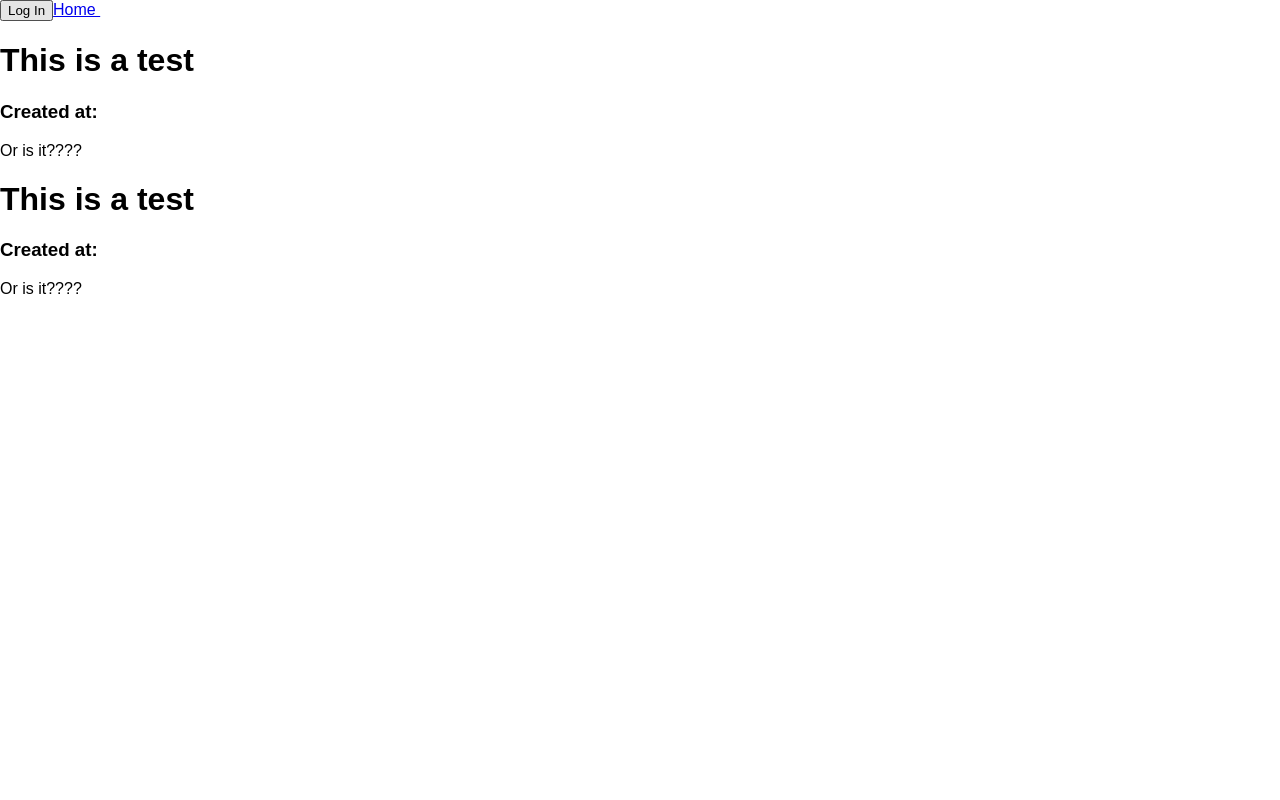
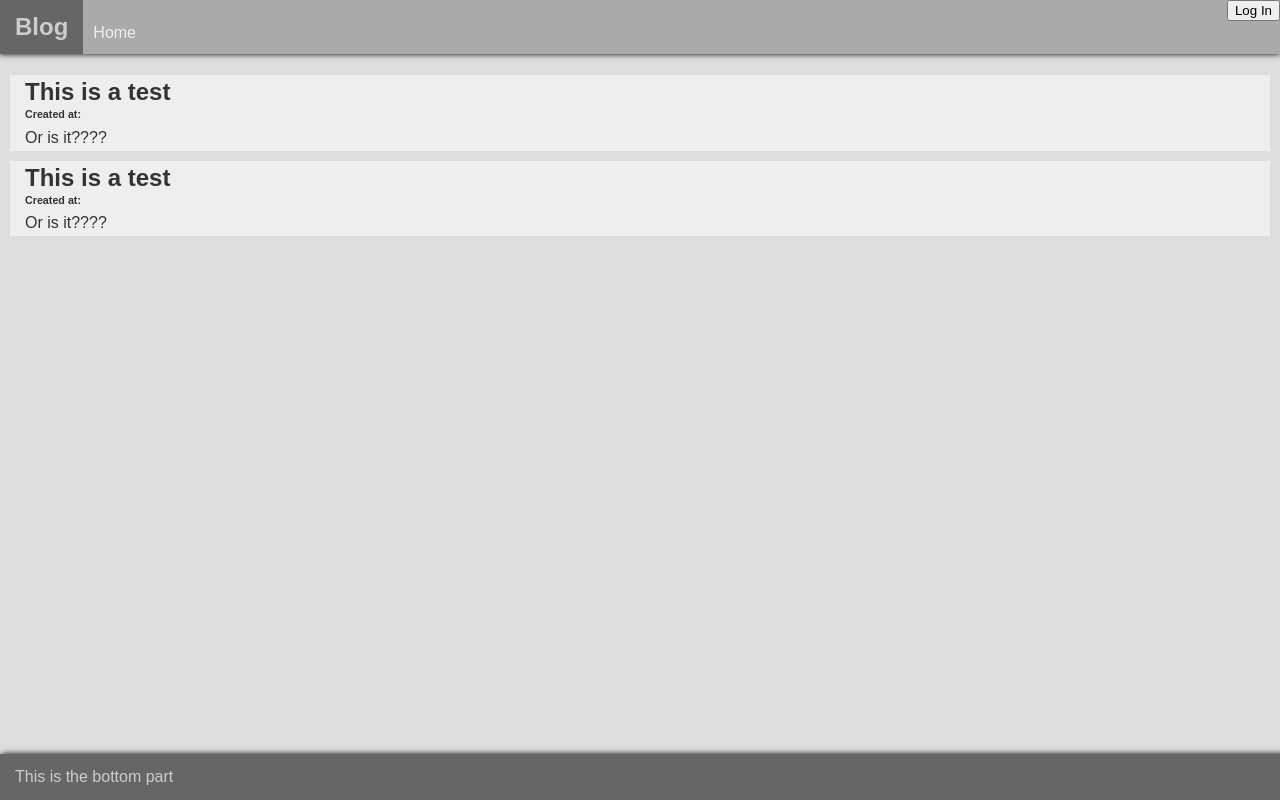
Before and after one commit to Thunderducky/my-blog, a React (Create React App) app in the folder client/: page / in a window 1280 px wide. Built offline with nearby package versions, Linux system fonts and the light colour scheme; no server answers; what auth0-js would draw is missing.

Commit message:
some initial styles have been added

```diff
--- /dev/null
+++ b/client/public/index.css
@@ -0,0 +1,81 @@
+nav {
+  position: fixed;
+  display:flex;
+  justify-content: space-between;
+  width:100%;
+  background: #aaaaaa;
+  box-shadow: 0 0 6px #000000;
+}
+
+h1 {
+  font-size: 1.5em;
+  font-weight: bold;
+}
+h6 {
+  font-size: 0.67em;
+  font-weight:bold;
+}
+
+.left-nav {
+  display:flex;
+}
+
+nav div.title {
+  background-color: #666666;
+  color: #cccccc;
+  padding:15px;
+}
+nav .nav-links {
+  display:flex;
+}
+nav .nav-links a {
+  padding-top:25px;
+  padding-left:10px;
+  display:block;
+  text-decoration:none;
+  color:#eeeeee;
+}
+nav .nav-links a:hover {
+  background-color: #eeeeee;
+  color:#888888;
+}
+
+div.main-view {
+  padding-top:75px;
+  padding-bottom: 50px;
+  padding-left:10px;
+  padding-right:10px;
+}
+
+body {
+  background-color: #dddddd;
+}
+
+.blog-post {
+  background-color:#eeeeee;
+  color:#333333;
+  padding:5px 15px;
+  margin-bottom:10px;
+}
+
+.blog-post h1 {
+
+}
+
+.blog-post h6 {
+  margin-top:5px;
+  margin-bottom:10px;
+}
+
+
+
+footer {
+  padding:15px;
+  background: #666666;
+  color: #cccccc;
+  position:fixed;
+  width:100%;
+  bottom: 0;
+  box-shadow: 2px 0 6px #000000;
+
+}
--- a/client/public/index.html
+++ b/client/public/index.html
@@ -11,6 +11,8 @@
     -->
     <link rel="manifest" href="%PUBLIC_URL%/manifest.json">
     <link rel="shortcut icon" href="%PUBLIC_URL%/favicon.ico">
+    <link rel="stylesheet" href="%PUBLIC_URL%/reset.css">
+    <link rel="stylesheet" href="%PUBLIC_URL%/index.css">
     <!--
       Notice the use of %PUBLIC_URL% in the tags above.
       It will be replaced with the URL of the `public` folder during the build.
--- /dev/null
+++ b/client/public/reset.css
@@ -0,0 +1,48 @@
+/* http://meyerweb.com/eric/tools/css/reset/
+   v2.0 | 20110126
+   License: none (public domain)
+*/
+
+html, body, div, span, applet, object, iframe,
+h1, h2, h3, h4, h5, h6, p, blockquote, pre,
+a, abbr, acronym, address, big, cite, code,
+del, dfn, em, img, ins, kbd, q, s, samp,
+small, strike, strong, sub, sup, tt, var,
+b, u, i, center,
+dl, dt, dd, ol, ul, li,
+fieldset, form, label, legend,
+table, caption, tbody, tfoot, thead, tr, th, td,
+article, aside, canvas, details, embed,
+figure, figcaption, footer, header, hgroup,
+menu, nav, output, ruby, section, summary,
+time, mark, audio, video {
+	margin: 0;
+	padding: 0;
+	border: 0;
+	font-size: 100%;
+	font: inherit;
+	vertical-align: baseline;
+}
+/* HTML5 display-role reset for older browsers */
+article, aside, details, figcaption, figure,
+footer, header, hgroup, menu, nav, section {
+	display: block;
+}
+body {
+	line-height: 1;
+}
+ol, ul {
+	list-style: none;
+}
+blockquote, q {
+	quotes: none;
+}
+blockquote:before, blockquote:after,
+q:before, q:after {
+	content: '';
+	content: none;
+}
+table {
+	border-collapse: collapse;
+	border-spacing: 0;
+}
--- a/client/src/App.js
+++ b/client/src/App.js
@@ -8,6 +8,7 @@ import { Router, Route, Redirect } from "react-router-dom";
 import history from "./history"
 
 import Nav from './Nav';
+import Footer from './Footer';
 import ViewBlog from './pages/ViewBlog';
 import EditBlog from './pages/EditBlog';
 import Callback from './pages/Callback';
@@ -19,9 +20,8 @@ class App extends Component {
     return (
       <Router history={history}>
         <div>
-          <div>
           <Nav auth={auth} />
-          </div>
+          <div className="main-view">
             <Route exact path="/" render={
               (props) => {
                 return (<ViewBlog auth={auth} {...props}/>);
@@ -53,6 +53,8 @@ class App extends Component {
               }
             }/>
           </div>
+          <Footer />
+        </div>
       </Router>
 
     );
--- /dev/null
+++ b/client/src/Footer.js
@@ -0,0 +1,13 @@
+import React, { Component } from 'react';
+import { Link } from "react-router-dom";
+class Footer extends Component {
+  render(){
+    return (
+      <footer>
+        This is the bottom part
+      </footer>
+    );
+  }
+}
+
+export default Footer;
--- a/client/src/Nav.js
+++ b/client/src/Nav.js
@@ -6,18 +6,28 @@ class Nav extends Component {
     const canWrite = this.props.auth.userHasScopes(["write:blog"])
 
     return (
-      <div>
-      {(!loggedIn) ? (
-        <button onClick={this.props.auth.login}>Log In</button>
-      ) : (
-      <button onClick={this.props.auth.logout}>Log Off</button>
-      )}
+      <nav className="header">
+        {/* Left Side */}
+        <div className="left-nav">
+          <div className="title">
+            <h1>Blog</h1>
+          </div>
+          <div className="nav-links">
+            <Link to="/">Home&nbsp;</Link>
+            {(loggedIn && canWrite) ? (<Link to="/edit">Write&nbsp;</Link> ): ("") }
+            {(loggedIn) ? (<Link to="/profile" >Profile&nbsp;</Link>) : ("") }
+          </div>
+        </div>
 
-      <Link to="/">Home&nbsp;</Link>
-      {(loggedIn && canWrite) ? (<Link to="/edit">Write&nbsp;</Link> ): ("") }
-      {(loggedIn) ? (<Link to="/profile" >Profile&nbsp;</Link>) : ("") }
-
-      </div>
+        {/* Right Side */}
+        <div className="login-control">
+        {(!loggedIn) ? (
+          <button onClick={this.props.auth.login}>Log In</button>
+        ) : (
+        <button onClick={this.props.auth.logout}>Log Off</button>
+        )}
+        </div>
+      </nav>
     );
   }
 }
--- a/client/src/pages/EditBlog.js
+++ b/client/src/pages/EditBlog.js
@@ -27,7 +27,6 @@ class EditBlog extends React.Component {
 render(){
   return (
     <div>
-      <Link to="/">Home</Link>
       <form>
         <input name="title" onChange={this.handleInputChange}  value={this.title} />
         <textarea name="body" onChange={this.handleInputChange} value={this.body} />
--- a/client/src/pages/Profile.js
+++ b/client/src/pages/Profile.js
@@ -18,7 +18,6 @@ class Profile extends Component {
     const { profile } = this.state;
     return (
       <div>
-        <Link to="/">Home</Link>
         <div>
           <img src={profile.picture}/><span>{profile.name}</span>
         </div>
--- a/client/src/pages/ViewBlog.js
+++ b/client/src/pages/ViewBlog.js
@@ -32,9 +32,9 @@ class ViewBlog extends Component {
       <div>
         { /* Map each of our posts */
           this.state.blogs.map( post => (
-            <div key={post._id}>
+            <div key={post._id} className="blog-post">
               <h1>{post.title}</h1>
-              <h3>Created at: {post.createdAt}</h3>
+              <h6>Created at: {post.createdAt}</h6>
               <p>{ post.body}</p>
             </div>
           ))
```
Lines whose indentation alone changed are shown as unchanged.
